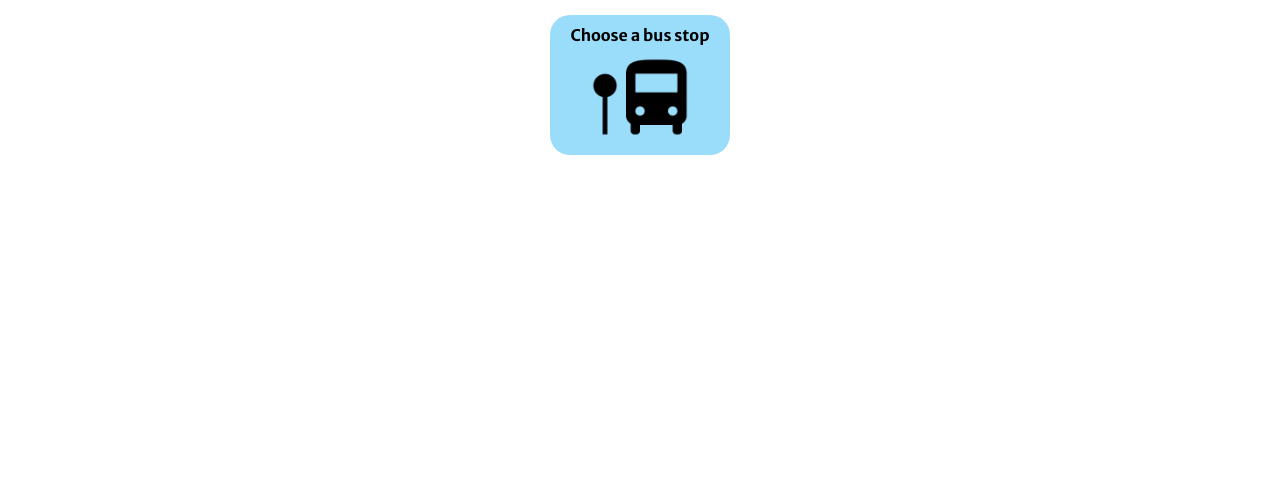
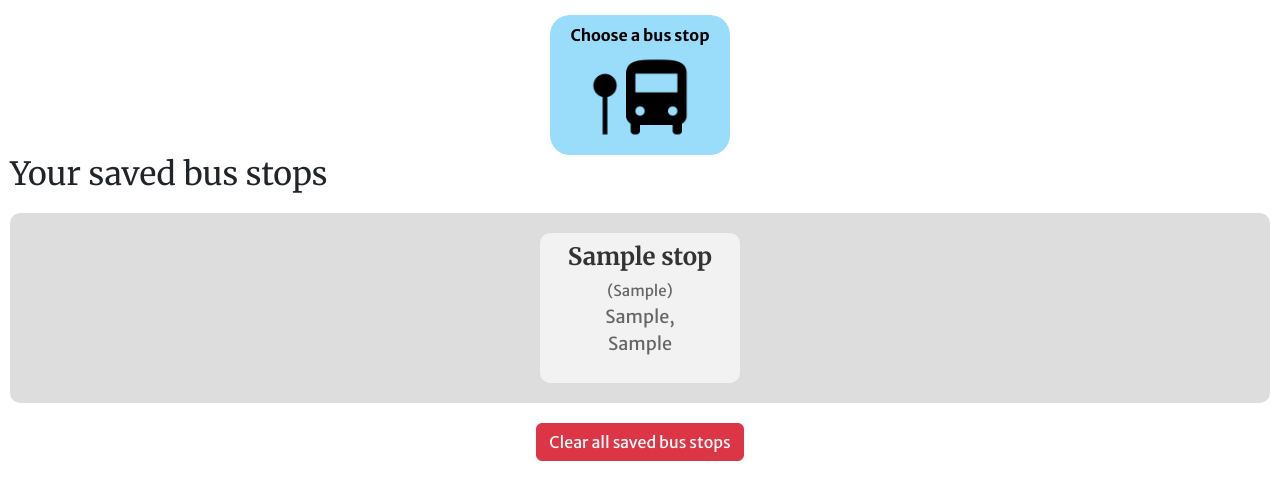
Before and after one commit to ethsum1/bus-timetabling, a PHP site: page /bus-timetabling/user-homepage.php in a window 1280 px wide. Shown: the part 253-753 px from the top of the page. Run offline with PHP 8.4, Linux system fonts and the light colour scheme; the visitor is signed in with stand-in values (Sample User, id 1); tables that the repository leaves empty or names only in its code hold one stand-in row (values such as "Sample post"); some libraries are stand-ins or nearby versions.

Commit message:
Improvements to homepage

```diff
--- a/user-homepage.php
+++ b/user-homepage.php
@@ -1,70 +1,61 @@
 <?php
     include_once 'header.php';
-?>
-
-<h1 class="my-3 display-1">Welcome
-    <?php echo $_SESSION["user_fname"]; ?>
-!</h1>
+    include_once 'backend/dbconfig.php';
 
 
+    echo "<section class='page-content'>";
+    echo "<h1 class='my-3 display-1'>Welcome ".$_SESSION["user_fname"]."!</h1>";
 
-<!-- <h3>Your saved bus services:</h3>
-<div class="user_homepage saved_buses">
-    <a href="#x60">
-        <div class="service">
-            <div class="content">
-                <p class="title">X60</p>
-                <p class="description">BKM-AYL</p>
-            </div>
-        </div>
-    </a>
-    <a href="#x60">
-        <div class="service">
-            <div class="content">
-                <p class="title">X60</p>
-            </div>
-        </div>
-    </a>
-    <a href="#x60">
-        <div class="service">
-            <div class="content">
-                <p class="title">jwnfurfefenfue</p>
-                <p class="description">BKM-AYL</p>
-            </div>
-        </div>
-    </a>
-    <a href="#x60">
-        <div class="service">
-            <p class="title">X60</p>
-            <p class="description">BKM-AYL</p>
-        </div>
-    </a>
-    <a href="#x60">
-        <div class="service">
-            <p class="title">X60</p>
-            <p class="description">BKM-AYL</p>
-        </div>
-    </a>
-    <a href="#x60">
-        <div class="service">
-            <p class="title">X60</p>
-            <p class="description">BKM-AYL</p>
-        </div>
-    </a>
+    $button = "";
+    $button .= "<div class='homepage-btn'>";
+    $button .= "<a href='bus-stop-selector.php'>";
+    $button .= "<p>Choose a bus stop</p>";
+    $button .= "<img src='media/bus_stop_icon.png'>";
+    $button .= "</a></div>";
+    echo $button;
 
+    echo "<h2>Your saved bus stops</h2>";
 
+    $account_id = $_SESSION["user_id"];
+    $saved_stops = array();
+    $i = 0;
 
-</div> -->
-<div class="homepage-btn">
-    <a href="bus-stop-selector.php">
-        <p>Choose a bus stop</p>
-        <img src="media/bus_stop_icon.png">
-    </a>
-</div>
+    // Uses an inner join statement with a common key of the bus stop ID
+    $sql = "SELECT * FROM bus_stops bs INNER JOIN saved_stops ss ON bs.stop_id = ss.stop_id WHERE ss.account_id = $account_id;";
+    $result = mysqli_query($conn,$sql);
 
-<!-- <button class="btn btn-primary" onclick="href('bus-stop-selector.php');">Choose a bus stop</button>
-<button class="btn btn-primary">Choose a bus service</button> -->
+    // Returned data is stored to a temporary array
+    while($row = mysqli_fetch_array($result)) {
+        $saved_stops[$i][0] = $row["stop_id"];
+        $saved_stops[$i][1] = $row["name"];
+        $saved_stops[$i][2] = $row["street"];
+        $saved_stops[$i][3] = $row["town"];
+        $saved_stops[$i][4] = $row["indicator"];
+        $i++;
+    }
+    mysqli_close($conn);
 
-<?php
+    echo "<div class='scrollbar'><div class='center'>";
+
+    // Displays an error message is there were no saved stops found
+    if (empty($saved_stops)) {
+        echo "<div class='message'>You haven't saved any buses as favourites yet!</div>";
+    } else {
+        // Displays box of information for each saved stop
+        for ($i=0;$i<count($saved_stops);$i++) {
+            // Creates link to redirect the user to the bus stop page. Passes in the stop ID.
+            echo "<a href='backend/bus-page-redirect.php?id=".$saved_stops[$i][0]."'><div class='container'>";
+            echo "<h2>".$saved_stops[$i][1]."</h2>";
+            echo "<p style='font-size: 15px'>(".$saved_stops[$i][4].")</p>";
+            echo "<p>".$saved_stops[$i][2].",</p>";
+            echo "<p>".$saved_stops[$i][3]."</p>";
+            echo "</a></div>";
+        }
+    }
+    echo "</div></div>";
+
+    echo "<button class='btn btn-danger'><a href='backend/clear-saved-stops.php'>Clear all saved bus stops</a></button>";
+
+    echo "</section>";
     include_once 'footer.php'
 ?>
```
